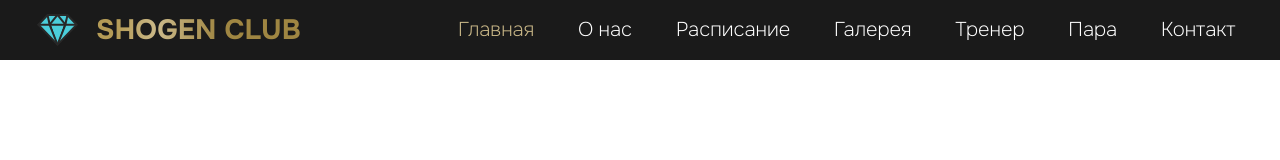
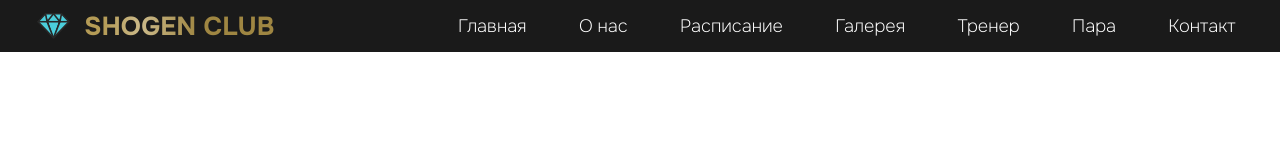
Before and after one commit to ViktoriaGorozanina/Shogen-TaeKwonDo-Website, a plain HTML site: page index.html in a window 1280 px wide. Drawn offline with Linux system fonts and the light colour scheme.

Commit message:
Basic nav minor fixes

```diff
--- a/index.html
+++ b/index.html
@@ -31,7 +31,7 @@
       height="32px" />
     <style>
       .nav__logo--icon {
-        height: 32px;
+        height: 26px;
         width: auto;
       }
     </style>
@@ -54,7 +54,7 @@
         <nav>
           <ul role="list" class="menu flex">
             <li>
-              <a class="menu__item menu__item--current" href="#">Главная</a>
+              <a aria-current="page" class="menu__item" href="#">Главная</a>
             </li>
             <li><a class="menu__item" href="#">О нас</a></li>
             <li><a class="menu__item" href="#">Расписание</a></li>
--- a/sass/components/_nav.scss
+++ b/sass/components/_nav.scss
@@ -3,7 +3,7 @@
 .nav {
   background-color: c.$black;
   color: white;
-  height: 6rem;
+  height: 5.2rem;
   justify-content: center;
   //   position: fixed;
 
@@ -16,12 +16,17 @@
   &__logo {
     min-width: 27rem;
     margin-left: 0.5rem;
-    &--icon {
-      height: 2.8rem;
-      width: auto;
-    }
+    // &--icon {
+    //   height: 2.7rem;
+    //   width: auto;
+    // }
 
     &--text {
+      color: transparent;
+      font-size: 2.6rem;
+      text-transform: uppercase;
+      margin-left: 1.4rem;
+      font-weight: 700;
       background: linear-gradient(
         to right,
         c.$gold 10%,
@@ -30,22 +35,19 @@
       );
       background-clip: text;
       -webkit-background-clip: text;
-      color: transparent;
-      font-size: 2.8rem;
-      text-transform: uppercase;
-      margin-left: 1.8rem;
-      font-weight: 700;
     }
   }
 }
 
 .menu {
+  // background-color: pink;
   justify-content: space-between;
   min-width: 80rem;
-  font-size: 2rem;
+  font-size: 1.8rem;
   font-weight: 300;
   padding-right: 1.25rem;
-  margin-left: 1rem;
+  // margin-left: 1rem;
+  margin-inline-start: 1rem;
 
   @media (max-width: 1125px) {
     min-width: 70rem;
@@ -55,6 +57,9 @@
     margin-left: 1rem;
     transition: color, 0.2s;
 
+    &_item[aria-current="page"] {
+      color: c.$gold-light;
+    }
     &:hover {
       color: c.$gold;
     }
@@ -62,9 +67,5 @@
       transition: none;
       color: c.$gold-dark;
     }
-
-    &--current {
-      color: c.$gold-light;
-    }
   }
 }
```
Also changed, not shown: css/main.css.
